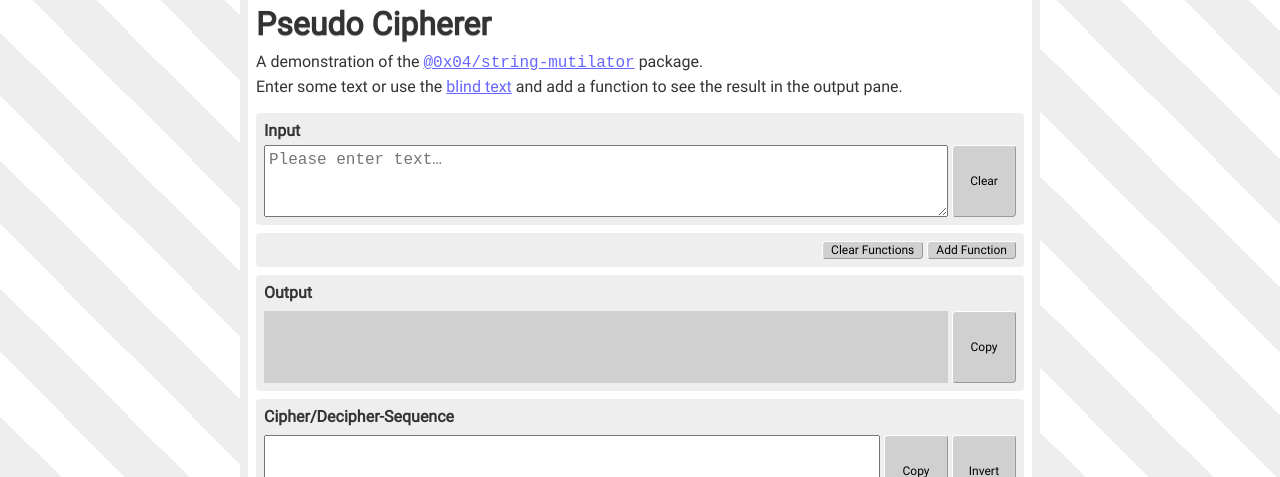
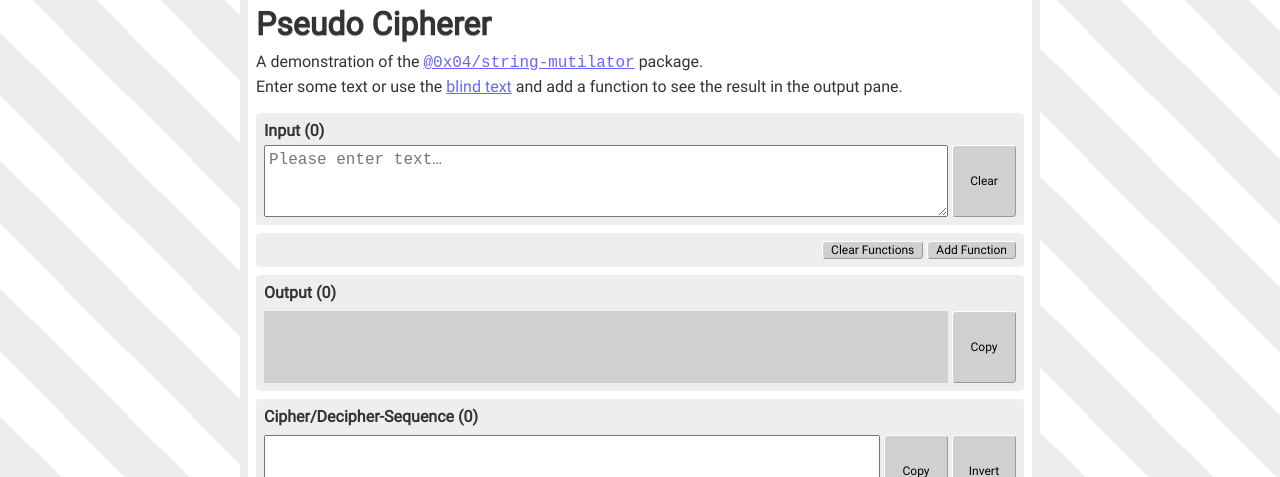
Before and after one commit to 0x04/pseudo-cipherer, a React (Create React App) app: page / in a window 1280 px wide. Shown: the top 477 px of the page. Built offline with nearby package versions, Linux system fonts and the light colour scheme.

Commit message:
feat: show length display in labels
applies to `Input`, `Output` and `Sequence`

```diff
--- a/src/components/Input.js
+++ b/src/components/Input.js
@@ -1,14 +1,20 @@
 import React from 'react';
 
 
-const Input = props => (
+const Input = ({ label, value, showLength = true, ...props }) => (
   <div className="input-component">
-    <label htmlFor={props.id}>{props.label}</label>
+    <label htmlFor={props.id}>
+      {label}
+      {
+        (showLength)
+        && <span className="length">{`(${value?.length || 0})`}</span>
+      }
+    </label>
     <div className="horizontal-container">
       <textarea
         id={props.id}
         className="input"
-        value={props.value}
+        value={value}
         onChange={props.onChange}
         placeholder="Please enter text&hellip;"
       />
--- a/src/components/Output.js
+++ b/src/components/Output.js
@@ -4,7 +4,7 @@
 import CopyButton from './CopyButton';
 
 
-const Output = ({ label, value, collapsable = true }) =>
+const Output = ({ label, value, collapsable = true, showLength = true }) =>
 {
   const [ collapsed, setCollapsed ] = useState(true);
 
@@ -13,13 +13,17 @@
       className={clsx('output-component', (collapsable && collapsed) && ' collapsed')}>
       <div className="label">
         {
-          (collapsable)
+          (!!label) && (collapsable)
             ? <button
               className="action-link"
               onClick={() => setCollapsed(!collapsed)}>
               {label}
             </button>
             : <span>{label}</span>
+        }
+        {
+          (!!label && showLength)
+            && <span className="length">{`(${value?.length || 0})`}</span>
         }
       </div>
       <div
--- a/src/components/Sequence.js
+++ b/src/components/Sequence.js
@@ -6,28 +6,36 @@
 import CopyButton from './CopyButton';
 
 
-const Sequence = () =>
+const Sequence = ({ showLength = true }) =>
 {
   const [ state ] = useAppContext();
+  const { value, error } = state.sequence;
   const { setSequenceString, invertFunctions } = useAppContextActions();
 
   return (
-    <div className="sequence-string-component">
-      <label className="label"
-             htmlFor="cipher-sequence">Cipher/Decipher-Sequence</label>
+    <div className="sequence-component">
+      <label
+        className="label"
+        htmlFor="cipher-sequence">
+        Cipher/Decipher-Sequence
+        {
+          (showLength)
+          && <span className="length">{`(${value.length})`}</span>
+        }
+      </label>
       <div className="vertical-container">
             <textarea
               id="cipher-sequence"
               className="output"
-              value={state.sequence.value}
+              value={value}
               onChange={event => setSequenceString(event.target.value)}
             />
         {
-          (state.sequence.error)
-            && <div className="error-container">{state.sequence.error}</div>
+          (error)
+            && <div className="error-container">{error}</div>
         }
       </div>
-      <CopyButton value={state.sequence.value}/>
+      <CopyButton value={value}/>
       <button
         className="action action-invert"
         onClick={() => invertFunctions()}>
--- a/src/styles.scss
+++ b/src/styles.scss
@@ -320,6 +320,17 @@
   }
 }
 
+.input-component,
+.output-component,
+.sequence-component
+{
+  label .length,
+  .label .length
+  {
+    margin: 0 0 0 0.25rem;
+  }
+}
+
 .function-list-component
 {
   > .action-container
@@ -474,7 +485,7 @@
   }
 }
 
-.sequence-string-component
+.sequence-component
 {
   background-color: var(--color-bg-1);
   padding: 0.5rem;
```
